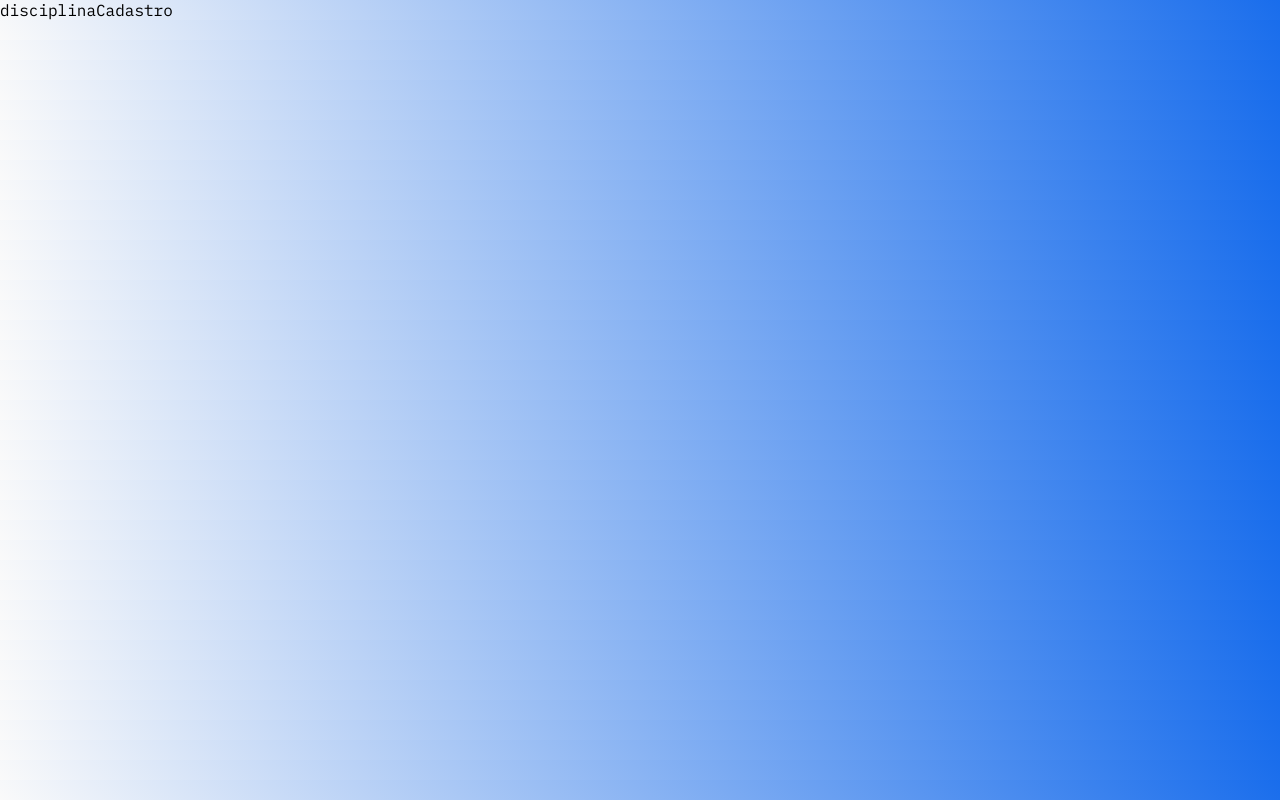
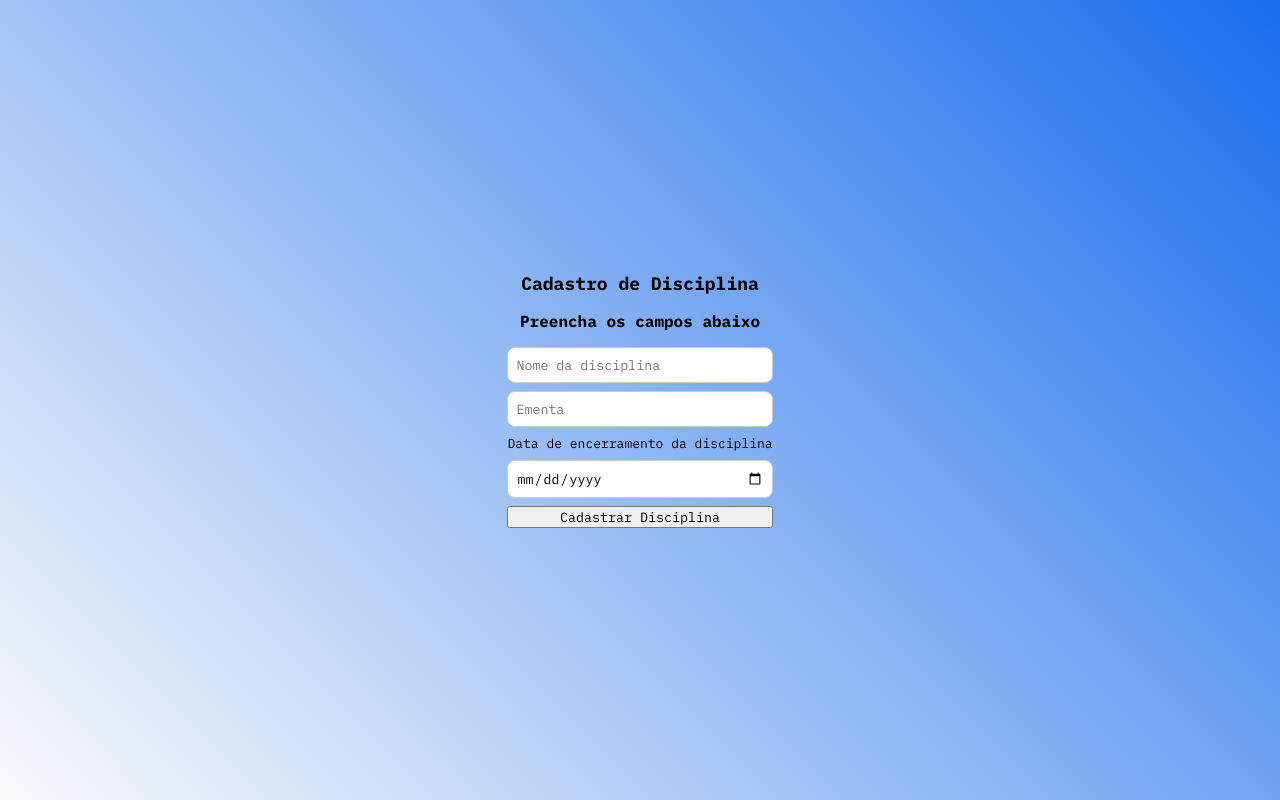
Before and after one commit to lealgabryell/FrontEnd-GerenciamentoEscolar, a React (Vite) app in the folder reactproject/: page /disciplinas/cadastro in a window 1280 px wide. Built offline with nearby package versions, Linux system fonts and the light colour scheme; the HTML template or start-up script is replaced by a standard one.

Commit message:
update: renderização de tarefas e disciplinas. feat: cadastro de discplinas todo: editar tarefas e disciplinas

```diff
--- a/reactproject/src/pages/Disciplinas/Cadastro/disciplinaCadastro.jsx
+++ b/reactproject/src/pages/Disciplinas/Cadastro/disciplinaCadastro.jsx
@@ -1,9 +1,73 @@
+import Cookies from 'universal-cookie';
 import './styles.css'
-import React from 'react'
+import React, { useState } from 'react'
+import { useNavigate } from 'react-router-dom';
 
 function DisciplinaCadastro() {
+  const [nome, setNome] = useState("");
+  const [descricao, setDescricao] = useState("");
+  const [dataFim, setDataFim] = useState("");
+  const [error, setError] = useState("");
+  const navigate = useNavigate();
+  const cookies = new Cookies();
+  const token = cookies.get("authToken");
+
+  const handleSubmit = async (e) => {
+    e.preventDefault();
+    setError("");
+    try {
+      const response = await fetch('http://localhost:3000/api/disciplina', {
+        method: 'POST',
+        headers: {
+          "Content-Type": "application/json",
+          Authorization: `Bearer ${token}`,
+        },
+        body: JSON.stringify({
+          nome,
+          descricao,
+          dataFim
+        }),
+      });
+      if (!response.ok) {
+        throw new Error("Não foi possível cadastrar essa disciplina")
+      } else {
+        const data = await response.json();
+        console.log(data);
+        navigate("/disciplinas");
+      }
+    } catch (err) {
+      setError(err.message)
+    }
+  }
   return (
-    <div>disciplinaCadastro</div>
+    <div className="cadastro-container">
+      <h1>Cadastro de Disciplina</h1>
+      <h4>Preencha os campos abaixo</h4>
+      {error && <p className="error-message">{error}</p>}
+      <form onSubmit={handleSubmit} className="form-container">
+        <input type="text"
+          value={nome}
+          className="input-field"
+          onChange={(e) => setNome(e.target.value)}
+          placeholder='Nome da disciplina'
+          required />
+        <input type="text"
+          value={descricao}
+          className="input-field"
+          onChange={(e) => setDescricao(e.target.value)}
+          placeholder='Ementa'
+          required />
+        <label className='date-label'>Data de encerramento da disciplina</label>
+        <input type="date"
+          value={dataFim}
+          className="input-field"
+          onChange={(e) => setDataFim(e.target.value)}
+          required />
+        <button type="submit" className="submit-button">
+          Cadastrar Disciplina
+        </button>
+      </form>
+    </div>
   )
 }
 
--- a/reactproject/src/pages/Disciplinas/Cadastro/styles.css
+++ b/reactproject/src/pages/Disciplinas/Cadastro/styles.css
@@ -0,0 +1,3 @@
+.date-label{
+  font-size: small;
+}
--- a/reactproject/src/pages/Disciplinas/Home/disciplinaIndex.jsx
+++ b/reactproject/src/pages/Disciplinas/Home/disciplinaIndex.jsx
@@ -2,9 +2,11 @@ import './styles.css'
 import { useEffect, useState } from 'react';
 import Cookies from 'universal-cookie';
 import Trash from '../../../assets/trash.svg'
+import { useNavigate } from 'react-router-dom';
 
 const cookies = new Cookies();
 const DisciplinasHome = () => {
+  const navigate = useNavigate();
   const [disciplinas, setDisciplinas] = useState([]);
   const token = cookies.get("authToken");
   useEffect(() => {
@@ -43,7 +45,7 @@ const DisciplinasHome = () => {
       <div>
         <form>
           <h1>Lobby de disciplinas</h1>
-          <button className="cadastrar-button" type='button'>Cadastrar</button>
+          <button className="cadastrar-button" type='button' onClick={() => { navigate("/disciplinas/cadastro") }}>Cadastrar</button>
         </form>
       </div>
       {disciplinas.length == 0 ? <p>Não há disciplinas registradas no sistema!</p> :
--- a/reactproject/src/pages/Disciplinas/Home/styles.css
+++ b/reactproject/src/pages/Disciplinas/Home/styles.css
@@ -4,9 +4,10 @@
   padding: 2rem;
   text-align: center;
 }
-.disciplinas{
+
+.disciplinas {
   display: grid;
-  grid-template-columns:  repeat(3, 1fr);
+  grid-template-columns: repeat(3, 1fr);
   gap: 2rem;
 }
 
@@ -19,11 +20,7 @@
   cursor: pointer;
 }
 
-.disciplinas {
-  display: flex;
-  flex-direction: column;
-  gap: 2rem;
-}
+
 
 .card {
   display: flex;
@@ -45,7 +42,8 @@
 .cadastrar-button:hover {
   transform: scale(1.1);
 }
-ul{
+
+ul {
   list-style: none;
 }
 
--- a/reactproject/src/pages/Tarefas/Cadastro/styles.css
+++ b/reactproject/src/pages/Tarefas/Cadastro/styles.css
@@ -7,8 +7,22 @@
   align-items: center;
   background: linear-gradient(45deg, #fafafa, #196dec);
 }
-.form-container{
+
+.form-container {
   display: flex;
   flex-direction: column;
   gap: 0.5rem;
 }
+
+.disciplinas-container {
+  display: flex;
+  flex-direction: column;
+  gap: 0.5rem;
+}
+.checkbox-label{
+  max-height: 300px;
+  overflow: hidden;
+}
+a {
+  font-size: 10px;
+}
--- a/reactproject/src/pages/Tarefas/Cadastro/tarefasCadastro.jsx
+++ b/reactproject/src/pages/Tarefas/Cadastro/tarefasCadastro.jsx
@@ -66,7 +66,6 @@ export default function TarefasCadastro() {
       if (!response.ok) {
         throw new Error("Não foi possível cadastrar essa atividade")
       } else {
-        const data = await response.json();
         navigate("/tarefas");
       }
     } catch (err) {
@@ -101,7 +100,7 @@ export default function TarefasCadastro() {
                   onChange={() => handleTurmaChange(turma._id)}
                   checked={turmasIds.includes(turma._id)}
                 />
-                {turma.nome} - {turma._id}
+                {turma.nome} - <a>{turma._id}</a>
               </label>
             ))
           ) : (
@@ -119,7 +118,7 @@ export default function TarefasCadastro() {
                   onChange={() => handleDisciplinaChange(disciplina._id)}
                   checked={disciplinasIds.includes(disciplina._id)}
                 />
-                {disciplina.nome} - {disciplina._id}
+                {disciplina.nome} - <a>{disciplina._id}</a>
               </label>
             ))
           ) : (
--- a/reactproject/src/pages/Tarefas/Home/tarefaIndex.jsx
+++ b/reactproject/src/pages/Tarefas/Home/tarefaIndex.jsx
@@ -10,7 +10,6 @@ const TarefasHome = () => {
   const cookies = new Cookies();
   const token = cookies.get("authToken");
   const [tasks, setTasks] = useState([]);
-  const [turmas, setTurmas] = useState([]);
 
   useEffect(() => {
     fetch('http://localhost:3000/api/tarefa')
```
